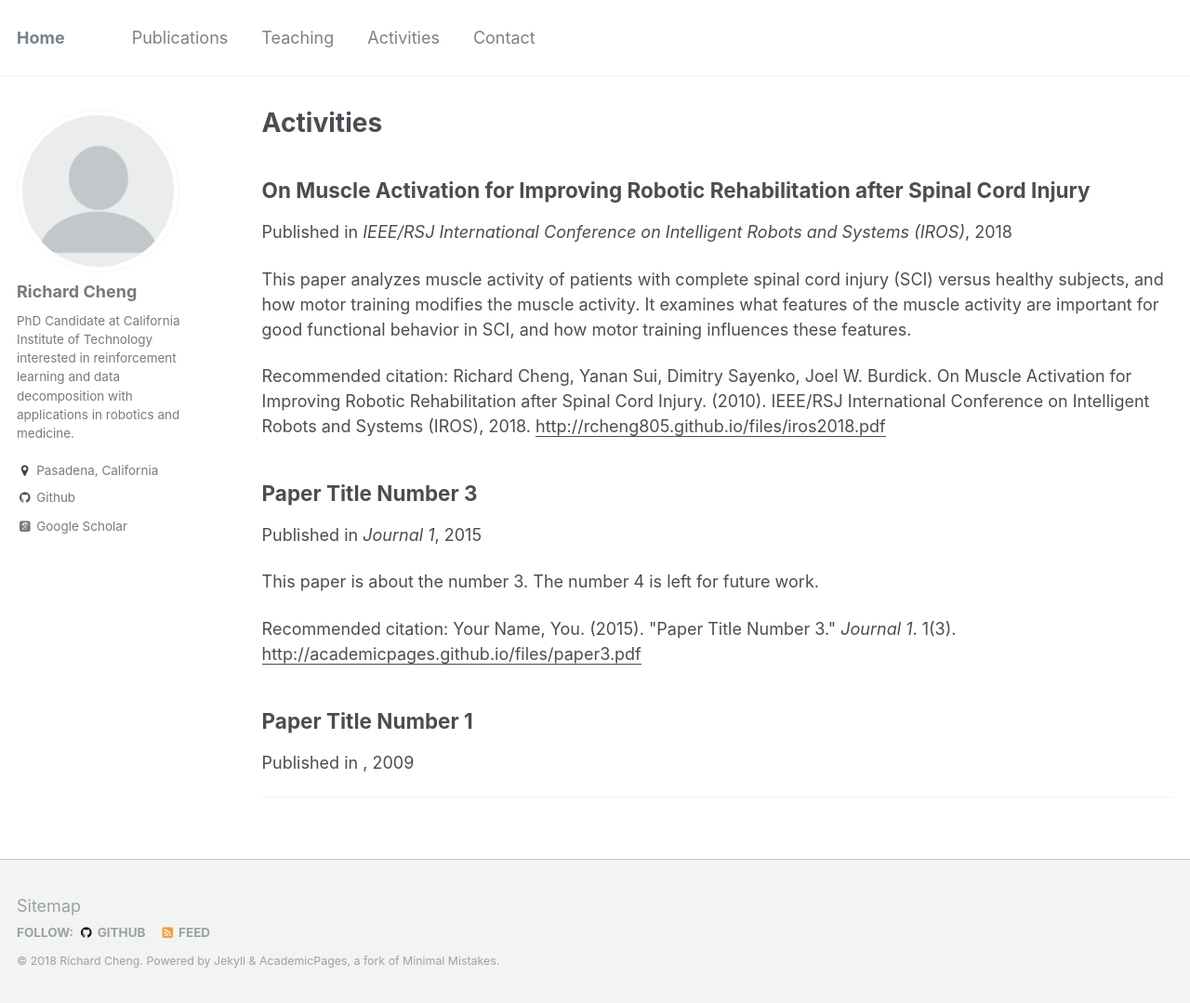
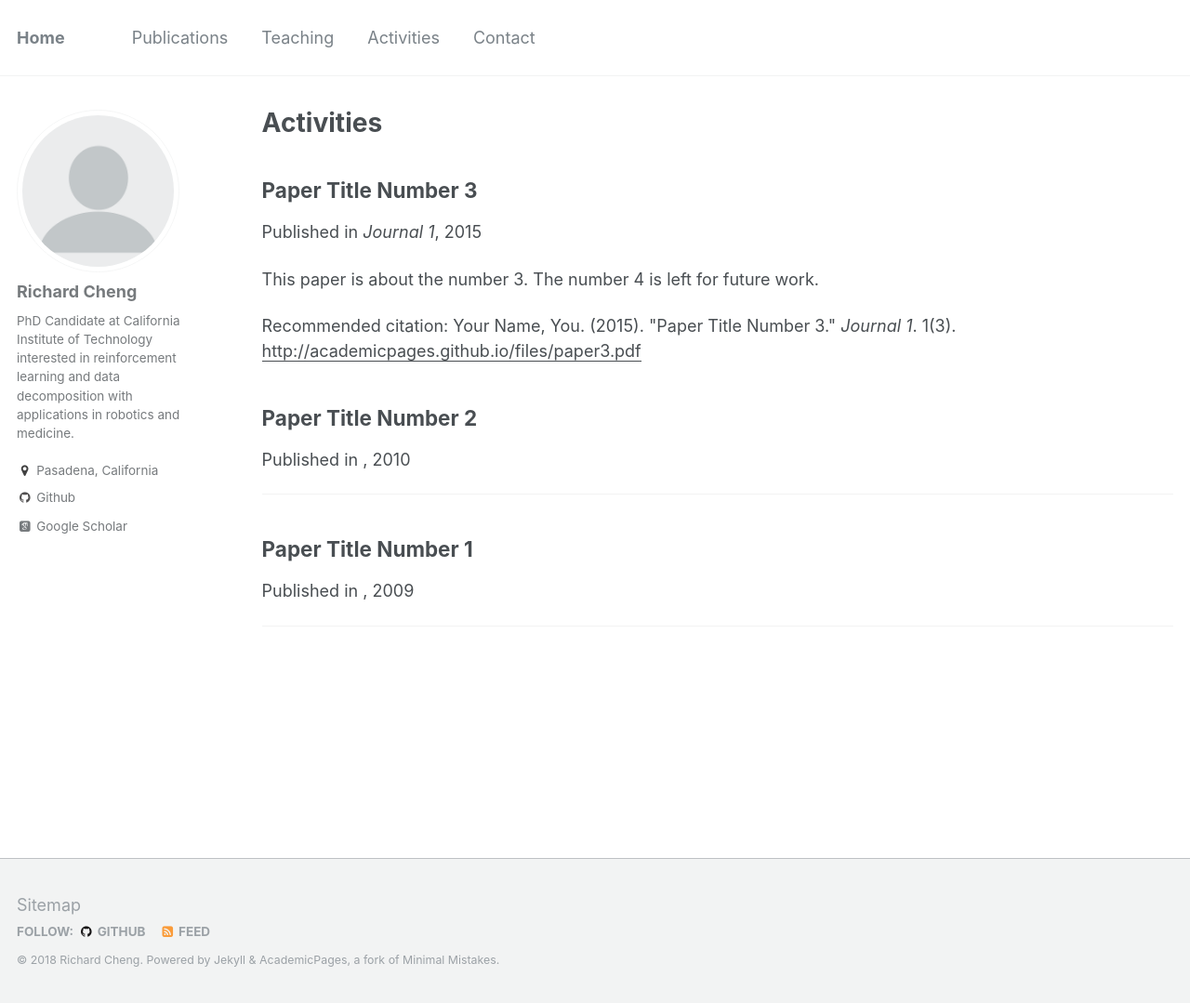
Before and after one commit to rcheng805/rcheng805.github.io, a Jekyll site: the page built from _pages/activities.md, in a window 1280 px wide and 1079 px high. Shown: the whole window at 93% size. Built offline with Jekyll 4.4.1, drawn with Linux system fonts in a browser that asks for light colours; some web fonts are replaced.

Commit message:
Update 2010-10-01-paper-title-number-2.md

```diff
--- a/_publications/2010-10-01-paper-title-number-2.md
+++ b/_publications/2010-10-01-paper-title-number-2.md
@@ -1,15 +1 @@
 ---
-title: "On Muscle Activation for Improving Robotic Rehabilitation after Spinal Cord Injury"
-collection: publications
-permalink: /publication/2010-10-01-paper-title-number-2
-excerpt: 'This paper analyzes muscle activity of patients with complete spinal cord injury (SCI) versus healthy subjects, and how motor training modifies the muscle activity. It examines what features of the muscle activity are important for good functional behavior in SCI, and how motor training influences these features.'
-date: 2018-10-01
-venue: 'IEEE/RSJ International Conference on Intelligent Robots and Systems (IROS)'
-paperurl: 'http://rcheng805.github.io/files/iros2018.pdf'
-citation: 'Richard Cheng, Yanan Sui, Dimitry Sayenko, Joel W. Burdick. On Muscle Activation for Improving Robotic Rehabilitation after Spinal Cord Injury. (2010). IEEE/RSJ International Conference on Intelligent Robots and Systems (IROS), 2018.'
----
-This paper analyzes muscle activity of patients with complete spinal cord injury (SCI) versus healthy subjects, and how motor training modifies the muscle activity. It examines what features of the muscle activity are important for good functional behavior in SCI, and how motor training influences these features.
-
-[Download paper here](https://rcheng805.github.io/files/iros2018.pdf)
-
-Recommended citation: Richard Cheng, Yanan Sui, Dimitry Sayenko, Joel W. Burdick. On Muscle Activation for Improving Robotic Rehabilitation after Spinal Cord Injury. (2010). IEEE/RSJ International Conference on Intelligent Robots and Systems (IROS), 2018.
```
